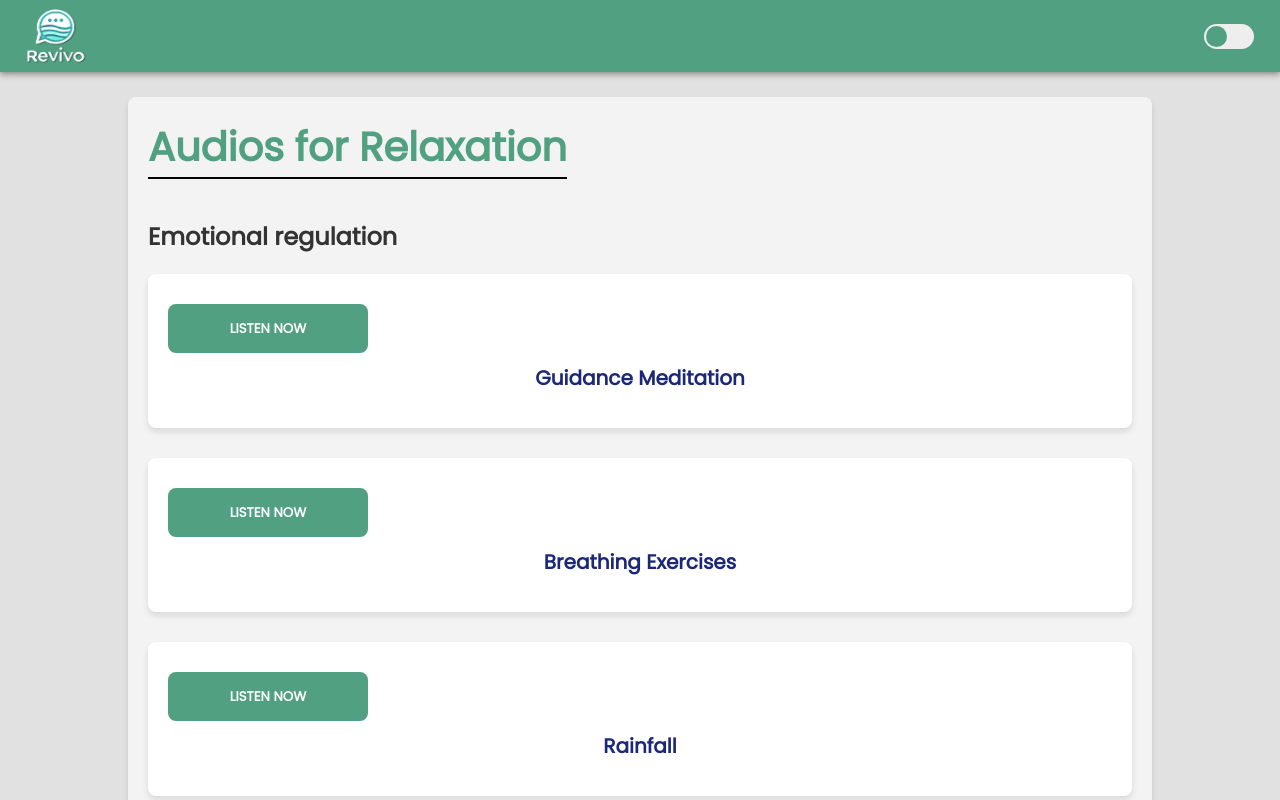
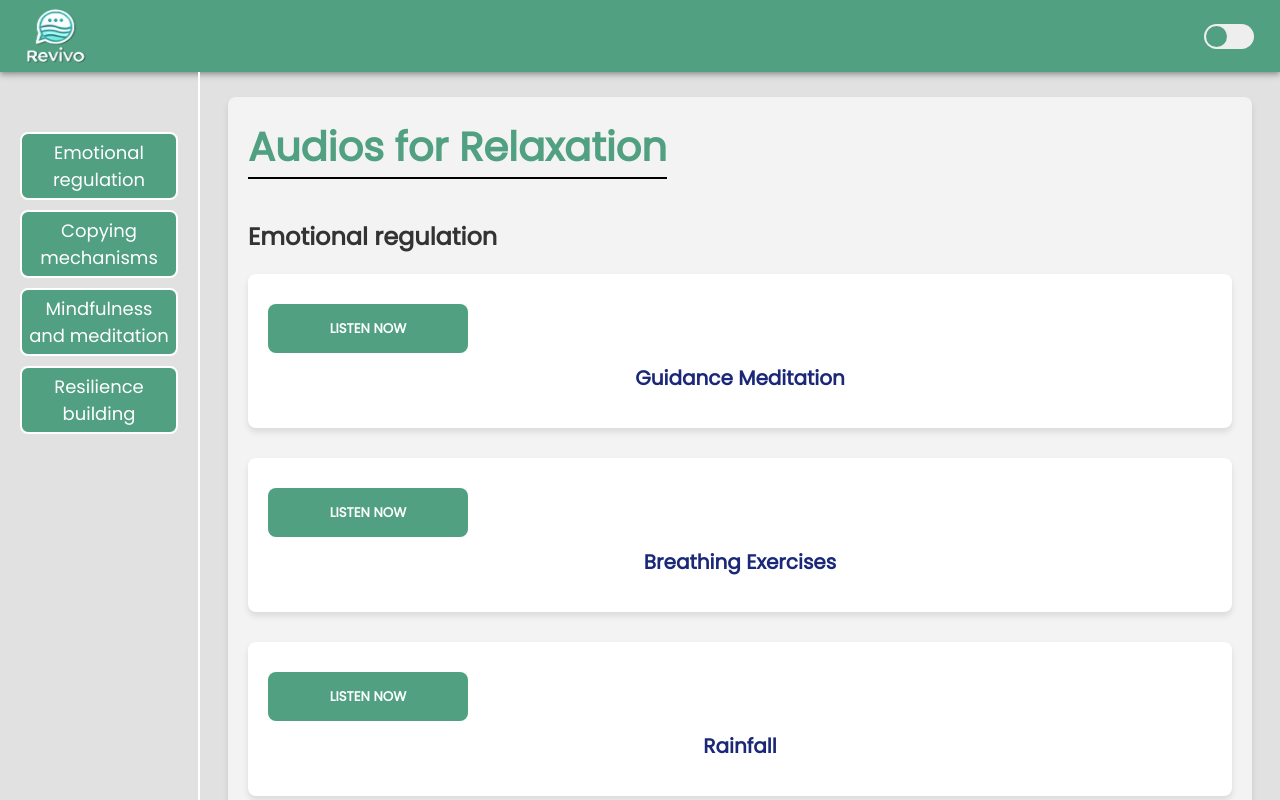
Before and after one commit to JohannCardona/Revivo, a React (Create React App) app in the folder frontend/: page /audios in a window 1280 px wide. Shown: the top 800 px of the page. Built offline with nearby package versions, Linux system fonts and the light colour scheme.

Commit message:
Update CalmingAudios.jsx

```diff
--- a/frontend/src/components/mindfulness/CalmingAudios.jsx
+++ b/frontend/src/components/mindfulness/CalmingAudios.jsx
@@ -4,9 +4,19 @@ import audio from "../../audio/rainSounds.flac";
 import { FaPlay } from "react-icons/fa";
 import { FaPause } from "react-icons/fa6";
 import CloseIcon from "@mui/icons-material/Close";
+import ScrollToSection from "../ScrollToSection";
+import Sidebar from "../profile/Sidebar";
+
+const sidebar_links = [
+  { text: "Emotional regulation", to: "/audios#emotional_regulation" },
+  { text: "Copying mechanisms", to: "/audios#copying_mechanisms" },
+  { text: "Mindfulness and meditation", to: "/audios#mindfulness_meditation" },
+  { text: "Resilience building", to: "/audios#resilience_building" },
+];
 
 const audios1 = [
   {
+    id: "emotional_regulation",
     category: "Emotional regulation",
     audios: [
       { id: 1, title: "Guidance Meditation", src: audio },
@@ -15,6 +25,7 @@ const audios1 = [
     ],
   },
   {
+    id: "copying_mechanisms",
     category: "Coping mechanisms",
     audios: [
       { id: 4, title: "Guidance Meditation", src: audio },
@@ -23,6 +34,7 @@ const audios1 = [
     ],
   },
   {
+    id: "mindfulness_meditation",
     category: "Mindfulness and meditation",
     audios: [
       { id: 7, title: "Guidance Meditation", src: audio },
@@ -31,6 +43,7 @@ const audios1 = [
     ],
   },
   {
+    id: "resilience_building",
     category: "Resilience building",
     audios: [
       { id: 10, title: "Guidance Meditation", src: audio },
@@ -43,7 +56,7 @@ const audios1 = [
 const AudioPlayer = () => {
   const [playAudio, setPlayAudio] = useState({});
   const [audioProgress, setAudioProgress] = useState({});
-  const[audioPlaying, setAudioPlaying] = useState(false);
+  const [audioPlaying, setAudioPlaying] = useState(false);
   const audioRef = useRef({});
 
   const handleAudioDurationFormat = (sec) => {
@@ -79,11 +92,16 @@ const AudioPlayer = () => {
   };
 
   return (
+    <div className="main-container">
+      <ScrollToSection />
+      <div>
+        <Sidebar sidebar_links={sidebar_links} />
+      </div>
       <div className="audios-container">
         <h1>Audios for Relaxation</h1>
-      {audios1.map((au) => (
-        <div>
-          <h2>{au.category}</h2>
+        {audios1.map((au, key) => (
+          <div key={key}>
+            <h2 id={au.id}>{au.category}</h2>
             {au.audios.map((audio_item) => (
               <>
                 <div className="audios-section-item">
@@ -186,6 +204,7 @@ const AudioPlayer = () => {
           </div>
         ))}
       </div>
+    </div>
   );
 };
 
```
Lines whose indentation alone changed are shown as unchanged.
